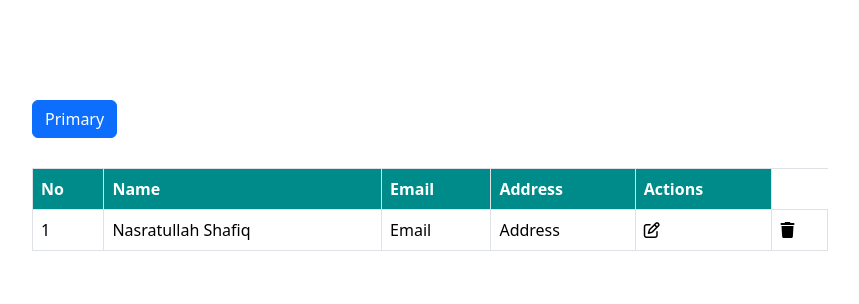
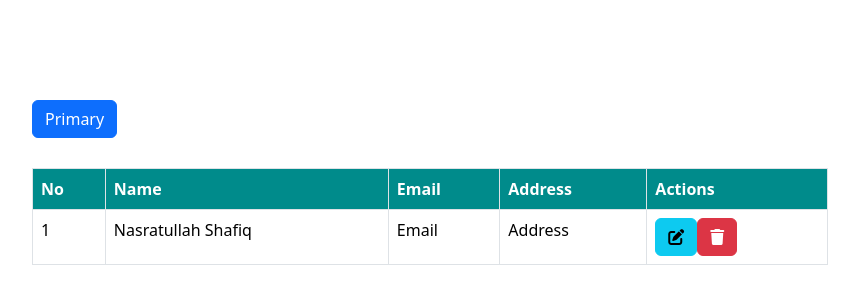
Before and after one commit to Nasratullah-Shafiq/MERN-Stack-CRUD, a React (Create React App) app in the folder frontend/: page / in a window 1280 px wide. Shown: the top 304 px of the page, without its empty margins (210-1069 px from the left). Built offline with nearby package versions, Linux system fonts and the light colour scheme.

Commit message:
new files added

```diff
--- a/frontend/src/getuser/user.jsx
+++ b/frontend/src/getuser/user.jsx
@@ -20,8 +20,10 @@ const User = ()=>{
                         <td> Nasratullah Shafiq </td>
                         <td> Email </td>
                         <td> Address </td>
-                        <td> <i className='fa-regular fa-pen-to-square'></i>
-                        </td> <td><i class="fa-solid fa-trash"></i> </td>
+                        <td className="actionButtons">
+                            <button type="button" className="btn btn-info"> <i className='fa-solid fa-pen-to-square'></i> </button>
+
+                            <button type="button" className="btn btn-danger"> <i class="fa-solid fa-trash"></i>  </button></td>
                     </tr>
                 </tbody>
             </table>
```
